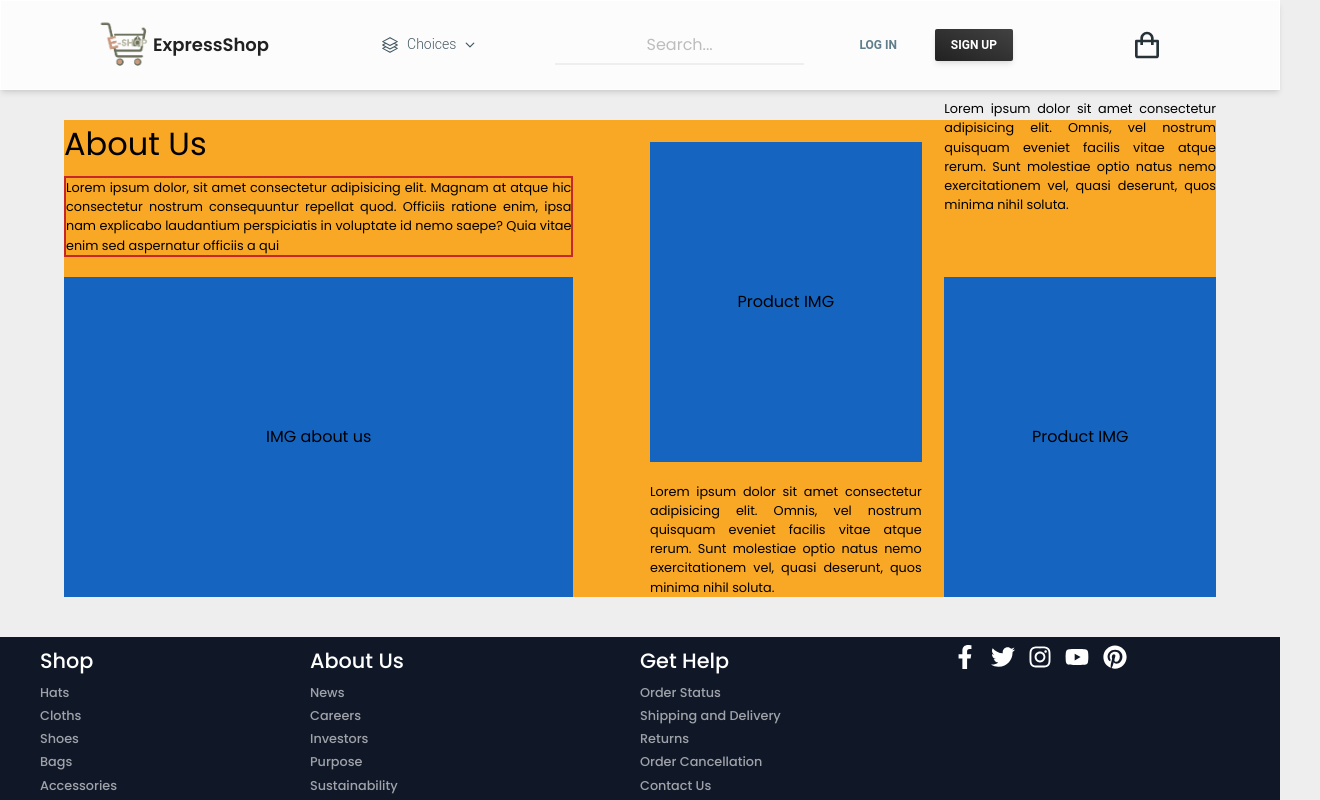
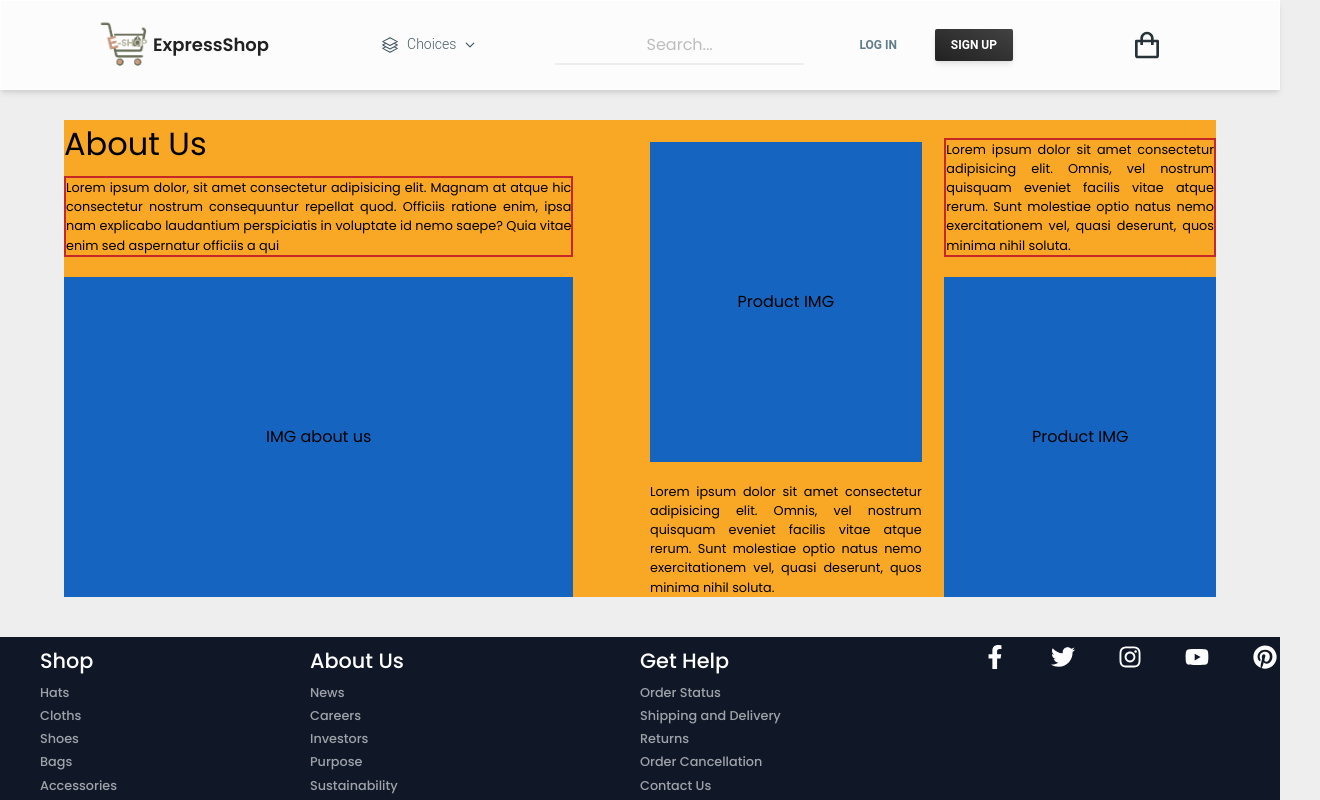
Before and after one commit to unitejohndalev/E-commerceVite, a React (Vite) app: page /aboutus in a window 1280 px wide. Shown: the top 800 px of the page, 1320 px wide, since content can reach past the window. Built offline with nearby package versions, Linux system fonts and the light colour scheme.

Commit message:
fix responsiveness

```diff
--- a/src/components/Footer.jsx
+++ b/src/components/Footer.jsx
@@ -151,7 +151,7 @@ const Footer = () => {
                     </div>
                   </div>
                 </div>
-                <div className="flex lg:flex-col lg:absolute lg:left-[900px] lg:gap-y-2 xl:flex-row xl:justify-evenly text-[1.5rem] lg:w-[100%] xl:w-[200px] cursor-pointer">
+                <div className="flex lg:flex-col lg:absolute lg:left-[900px] lg:gap-y-2 xl:flex-row xl:justify-evenly text-[1.5rem] lg:w-[100%] xl:w-[380px] cursor-pointer">
                   <FaFacebookF className="hover:text-white/50 " />
                   <FaTwitter className="hover:text-white/50 " />
                   <FaInstagram className="hover:text-white/50 " />
--- a/src/pages/aboutuspage/AboutUsContent.jsx
+++ b/src/pages/aboutuspage/AboutUsContent.jsx
@@ -49,8 +49,8 @@ const AboutUsContent = () => {
               </div>
             </div>
             <div className="hidden lg:flex w-[48%] lg:flex-col absolute right-0 bottom-0 ">
-              <div className="w-[90%] flex justify-center items-center md:w-[100%]">
-                <div className="w-[100%] h-[25vh] flex items-center justify-center ">
+              <div className="w-[90%] flex justify-center items-center md:w-[100%] border-red">
+                <div className="w-[100%] h-[100%] flex items-center justify-center">
                   <p className="text-justify md:text-[.8rem]">
                     Lorem ipsum dolor sit amet consectetur adipisicing elit.
                     Omnis, vel nostrum quisquam eveniet facilis vitae atque
```
